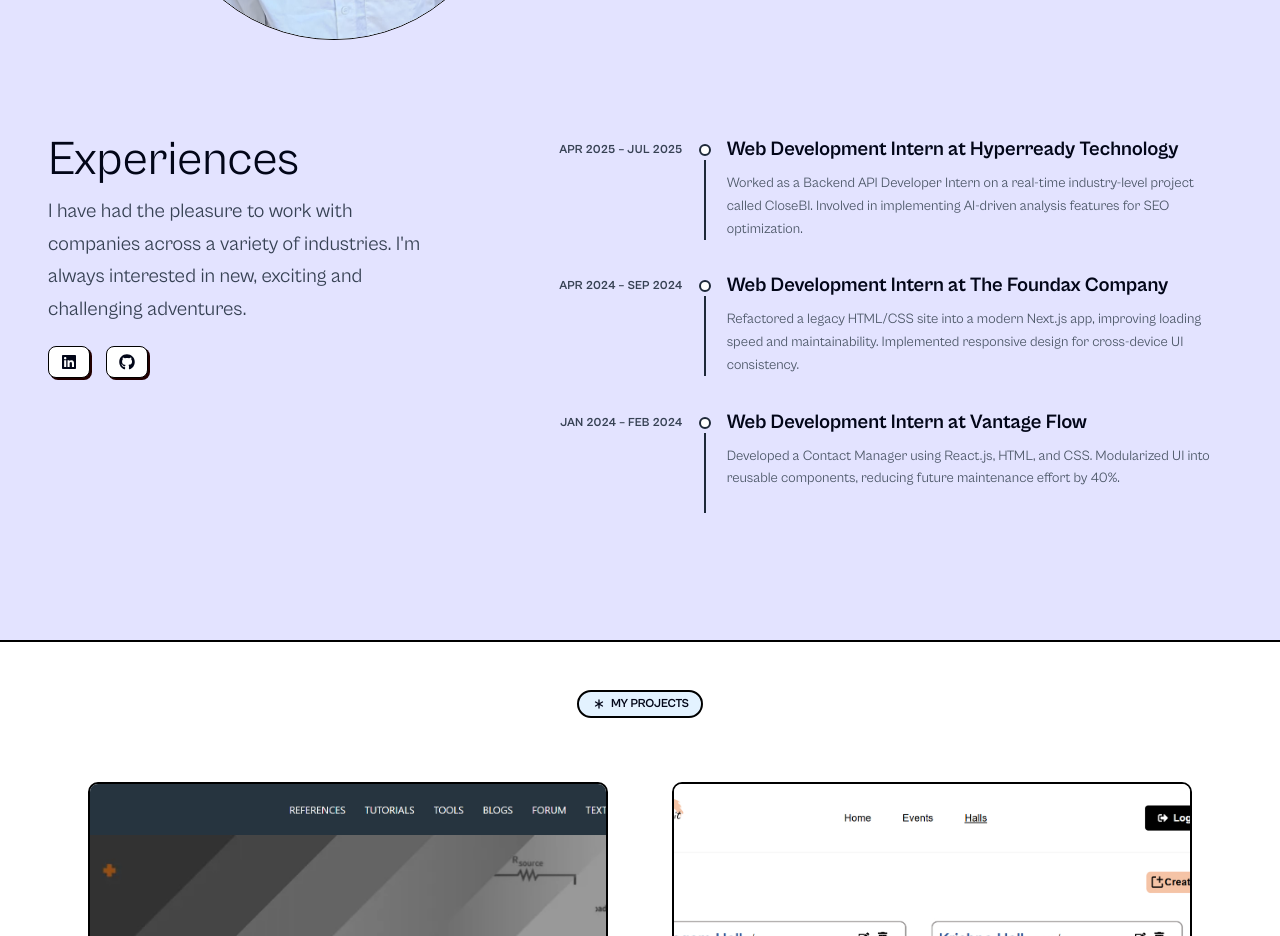
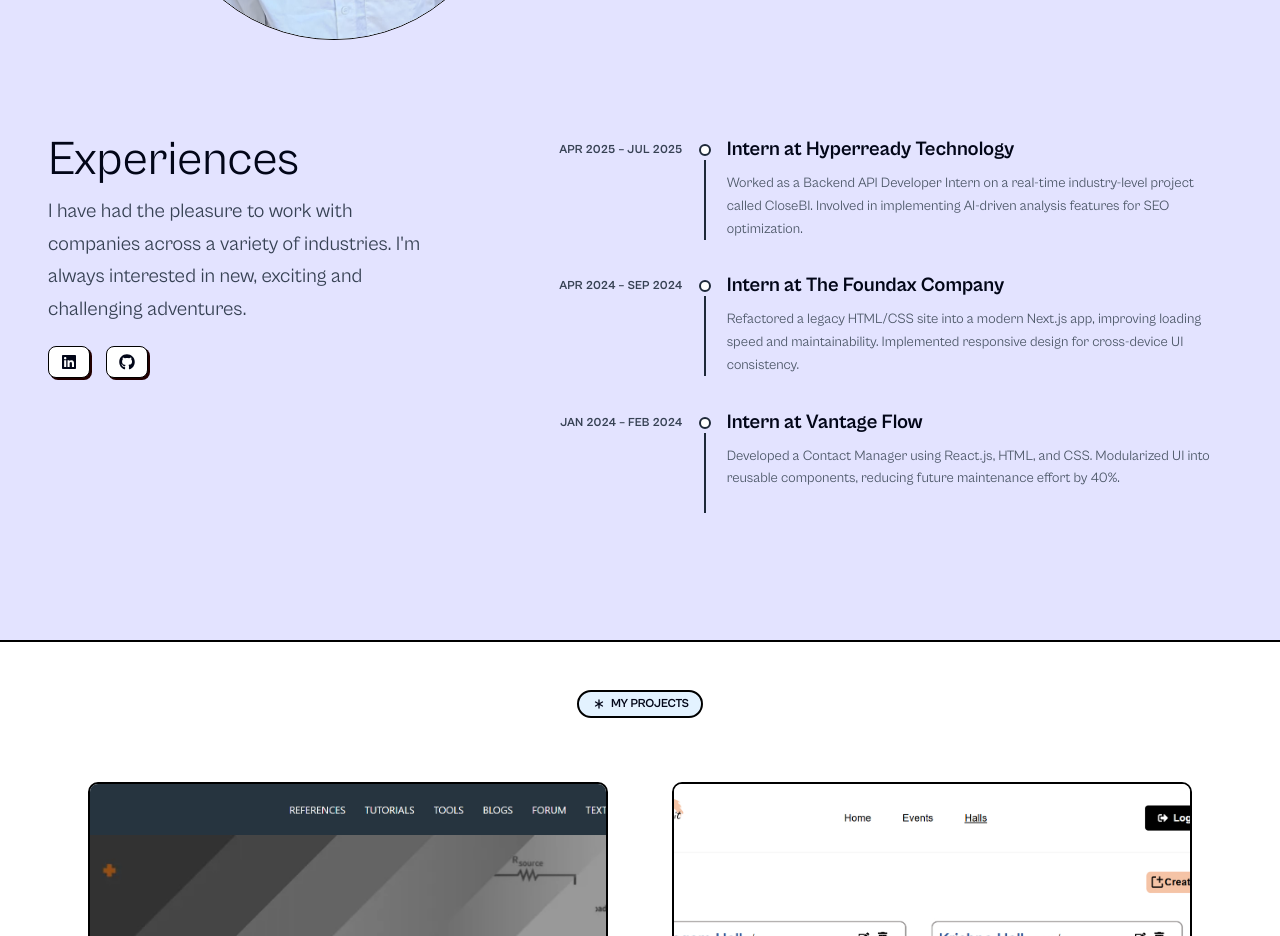
Before and after one commit to Mounieshh/portfolio_mouniesh_v2, a Next.js app: page / in a window 1280 px wide. Shown: the part 2040-2976 px from the top of the page. Built offline with nearby package versions, Linux system fonts and the light colour scheme; a web font is replaced by a local one.

Commit message:
title corrections

```diff
--- a/src/components/project-card.tsx
+++ b/src/components/project-card.tsx
@@ -2,14 +2,14 @@
 
 import Image from "next/image";
 import { Card, CardDescription, CardFooter, CardHeader, CardTitle } from "./ui/card";
-import { StaticImageData } from "next/image"; // Updated import
+import { StaticImageData } from "next/image";
 import Link from "next/link";
 import { ArrowRightCircleIcon } from "lucide-react";
 import { motion } from "framer-motion";
 import { useState, useEffect } from "react";
 
 type ProjectItemProps = {
-  image?: StaticImageData | string; // Updated type
+  image?: StaticImageData | string;
   header?: string;
   description?: string;
   link?: string;
@@ -60,8 +60,8 @@ export const ProjectCard = ({ items = [] }: ProjectProps) => {
               <CardHeader>
                 <div className="relative w-full h-48 sm:h-56 md:h-[50vh] overflow-hidden border-2 border-black rounded-lg mb-5">
                   <Image
-                    src={item.image ?? "/assets/mouniesh-ghibli.jpg"} // Ensure this path is valid
-                    alt={item.header ?? "project-image"} // Improved alt text
+                    src={item.image ?? "/assets/mouniesh-ghibli.jpg"}
+                    alt={item.header ?? "project-image"}
                     fill
                     className="object-cover"
                   />
--- a/src/sections/about.tsx
+++ b/src/sections/about.tsx
@@ -12,21 +12,21 @@ import {motion} from 'framer-motion'
 const experienceItems = [
   {
     time: "APR 2025 – JUL 2025",
-    title: "Web Development Intern at Hyperready Technology",
+    title: "Intern at Hyperready Technology",
     description:
       "Worked as a Backend API Developer Intern on a real-time industry-level project called CloseBI. Involved in implementing AI-driven analysis features for SEO optimization.",
     dotColor: "bg-lime-200",
   },
   {
     time: "APR 2024 – SEP 2024",
-    title: "Web Development Intern at The Foundax Company",
+    title: "Intern at The Foundax Company",
     description:
       "Refactored a legacy HTML/CSS site into a modern Next.js app, improving loading speed and maintainability. Implemented responsive design for cross-device UI consistency.",
     dotColor: "bg-pink-200",
   },
   {
     time: "JAN 2024 – FEB 2024",
-    title: "Web Development Intern at Vantage Flow",
+    title: "Intern at Vantage Flow",
     description:
       "Developed a Contact Manager using React.js, HTML, and CSS. Modularized UI into reusable components, reducing future maintenance effort by 40%.",
     dotColor: "bg-green-200",
```
